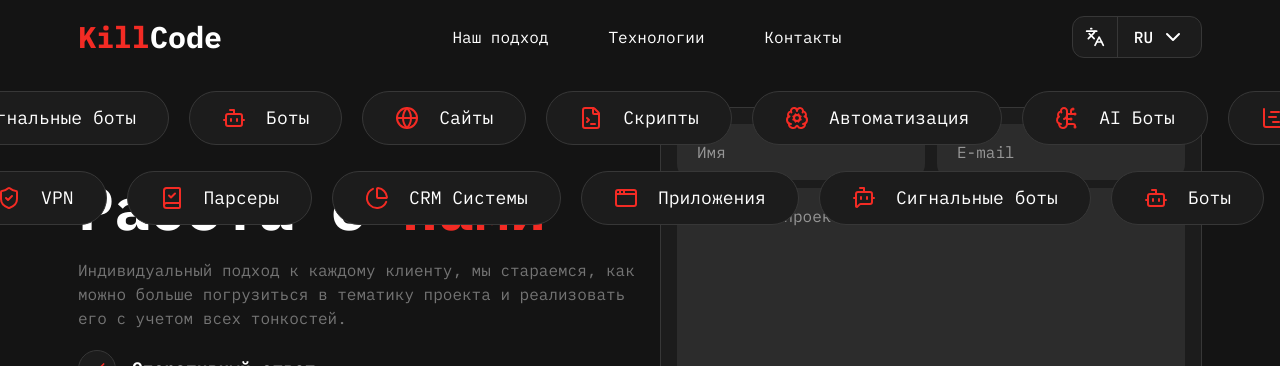
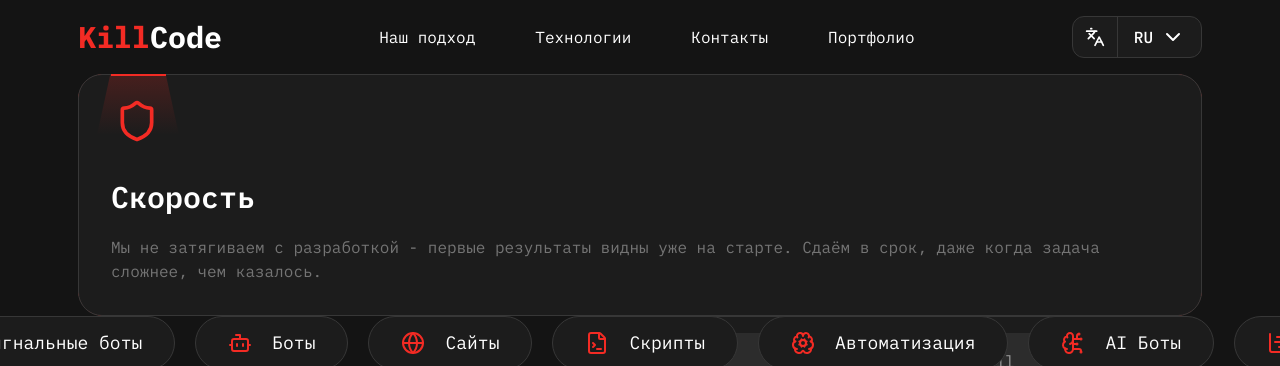
Before and after one commit to Kaden09/KillCode, a React (Vite) app: page / in a window 1280 px wide. Shown: the top 366 px of the page. Built offline with nearby package versions, Linux system fonts and the light colour scheme.

Commit message:
feat: created advantage item component

```diff
--- /dev/null
+++ b/src/features/adventages/components/AdvantageItem.tsx
@@ -0,0 +1,29 @@
+interface IAdvantageItem {
+  icon: React.ReactNode;
+  title: string;
+  description: string;
+}
+
+function AdvantageItem({ icon, title, description }: IAdvantageItem) {
+  return (
+    <div className="relative">
+      <div className="flex flex-col bg-secondary-bg rounded-3xl border border-border p-8 pt-6 relative z-99 hover:translate-x-0.5 hover:-translate-y-px duration-200">
+        <hr className="w-13.75 text-contrast absolute -top-px border-t-2" />
+        <div
+          className="absolute top-0 left-4.5 bg-linear-to-b from-contrast/20 to-transparent w-20.5 h-15"
+          style={{
+            clipPath: "polygon(16% 0%, 84% 0%, 100% 100%, 0% 100%)",
+          }}
+        ></div>
+        <span className="text-contrast mb-9 ml-1">{icon}</span>
+        <div className="flex flex-col gap-5">
+          <h3 className="text-3xl font-semibold">{title}</h3>
+          <p className="text-secondary-font">{description}</p>
+        </div>
+      </div>
+      <div className="w-full h-full absolute top-0 bg-contrast rounded-[26px]"></div>
+    </div>
+  );
+}
+
+export default AdvantageItem;
--- /dev/null
+++ b/src/features/adventages/index.ts
@@ -0,0 +1 @@
+export { default as AdvantageItem } from "./components/AdvantageItem";
--- a/src/features/header/components/Navbar.tsx
+++ b/src/features/header/components/Navbar.tsx
@@ -11,6 +11,9 @@ function Navbar() {
         <li className="cursor-pointer hover:text-secondary-font duration-100">
           Контакты
         </li>
+        <li className="cursor-pointer hover:text-secondary-font duration-100">
+          Портфолио
+        </li>
       </ul>
     </nav>
   );
--- a/src/pages/App.tsx
+++ b/src/pages/App.tsx
@@ -4,11 +4,18 @@ import { ProductSection } from "@/features/products";
 import { ContactsSection } from "@/features/contacts-section";
 import { TechonolyItem } from "@/features/technology";
 import { TelegramIcon } from "@/shared/assets";
+import { AdvantageItem } from "@/features/adventages";
+import { Shield } from "lucide-react";
 
 function App() {
   return (
     <div className="flex flex-col justify-between h-svh">
       <Header />
+      <AdvantageItem
+        icon={<Shield width={44} height={44} strokeWidth={2} />}
+        title="Скорость"
+        description="Мы не затягиваем с разработкой - первые результаты видны уже на старте.  Сдаём в срок, даже когда задача сложнее, чем казалось."
+      />
       <ProductSection />
       <ContactsSection />
       <TechonolyItem icon={<TelegramIcon />} />
```
